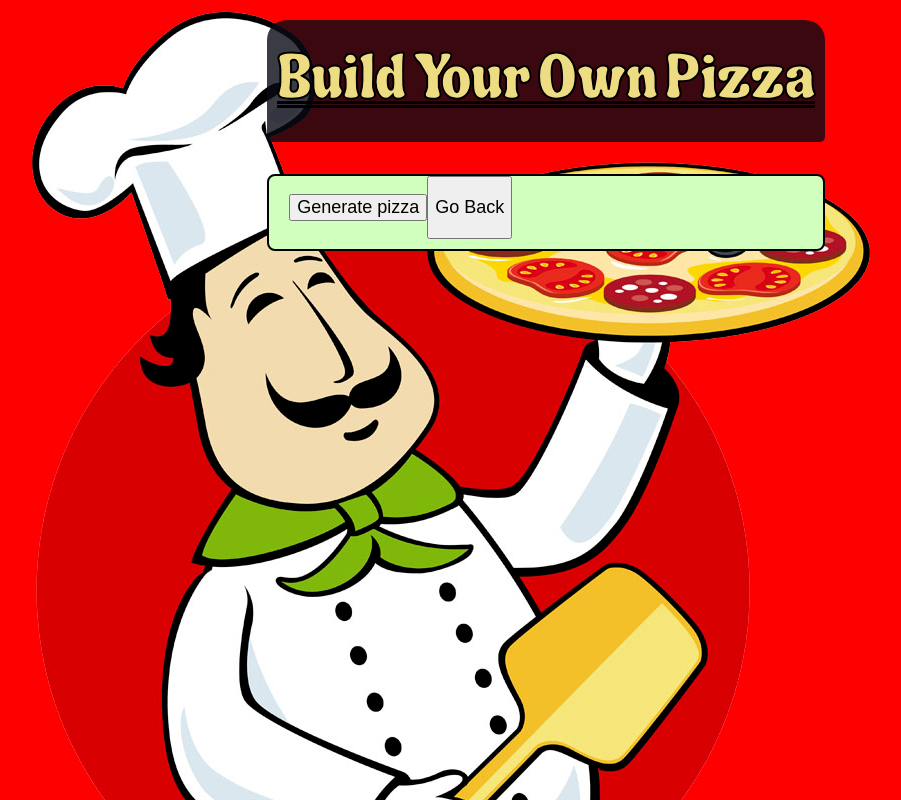
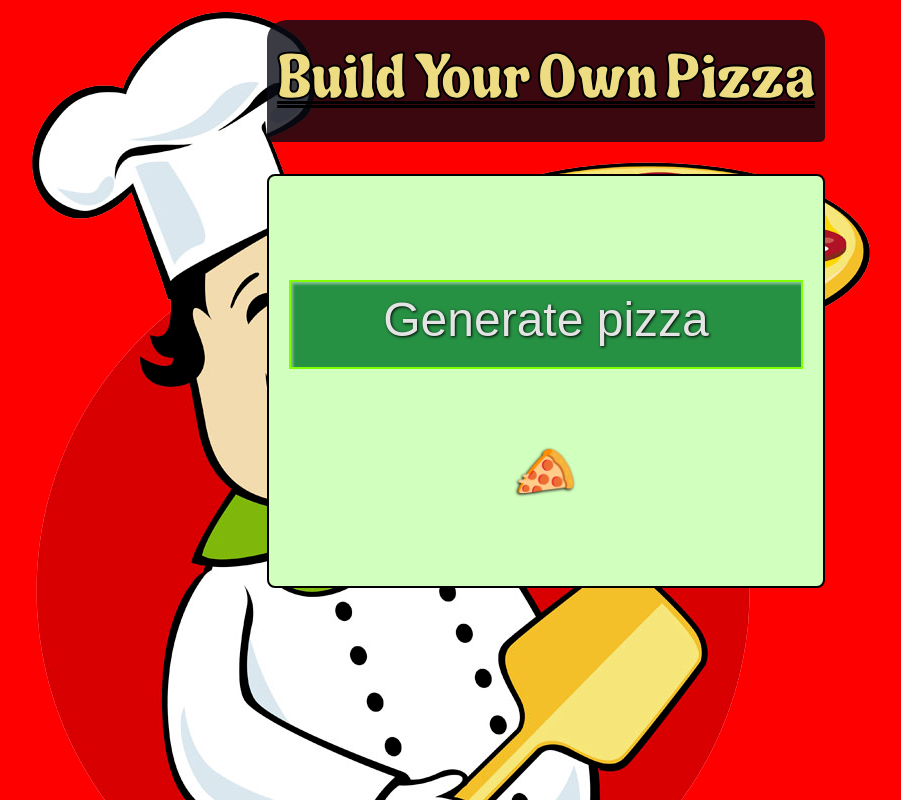
Before and after one commit to oksuriini/byop, an Angular app: page /final in a window 1280 px wide. Shown: the whole page, without its empty margins (94-995 px from the left). Built offline with nearby package versions, Linux system fonts and the light colour scheme.

Commit message:
Finished

```diff
--- a/src/app/base/BaseChoice.ts
+++ b/src/app/base/BaseChoice.ts
@@ -32,21 +32,21 @@ export function getBases(): BaseChoice[] {
     },
     {
       name: 'Pan Pizza',
-      image: 'pizza_base1ready.png',
+      image: 'pizza_base3ready.png',
       value: 'Pan Pizza',
       id: 'pan',
       formControlName: 'base',
     },
     {
       name: 'Neapolitan Pizza',
-      image: 'pizza_base3ready.png',
+      image: 'pizza_base4ready.png',
       value: 'Neapolitan Pizza',
       id: 'neapolitan',
       formControlName: 'base',
     },
     {
       name: 'Sheetpan Pizza',
-      image: 'pizza_base4ready.png',
+      image: 'pizza_base1ready.png',
       value: 'Sheetpan Pizza',
       id: 'square',
       formControlName: 'base',
--- a/src/app/final/final.component.css
+++ b/src/app/final/final.component.css
@@ -0,0 +1,24 @@
+.final {
+  display: flex;
+  flex-direction: column;
+  height: 400px;
+  justify-content: space-evenly;
+}
+
+.generate {
+  border: 2px #7fff00 solid;
+  background-color: #269043;
+  padding: 10px 0px 20px 0px;
+  color: #e4e4e4;
+  margin: 0;
+  text-align: center;
+  text-shadow: 1px 1px 3px black;
+  box-shadow: inset 2px 2px 3px rgba(250, 250, 250, 0.5);
+  font-size: 48px;
+  cursor: pointer;
+}
+
+.generate:hover {
+  border: 2px #7fff00 solid;
+  background-color: #26a043;
+}
--- a/src/app/final/final.component.html
+++ b/src/app/final/final.component.html
@@ -1,4 +1,11 @@
-<button type="button" [disabled]="disableButton" routerLink="/printout">
-  Generate pizza
-</button>
-<button type="" routerLink="/toppings"><p>Go Back</p></button>
+<div class="final">
+  <button
+    type="button"
+    [disabled]="disableButton"
+    routerLink="/printout"
+    class="generate"
+  >
+    Generate pizza
+  </button>
+  <button type="" routerLink="/toppings" class="button-back">🍕</button>
+</div>
--- a/src/app/pizza/pizza.ts
+++ /dev/null
@@ -1,2 +0,0 @@
-export class Pizza {
-}
--- a/src/app/printout/printout.component.css
+++ b/src/app/printout/printout.component.css
@@ -1,22 +1,24 @@
+.finalpizza {
+  display: flex;
+  flex-direction: column;
+  justify-content: center;
+  padding: 50px;
+}
 .box {
   display: grid;
-  grid-template-columns: repeat(12, 1fr);
   position: relative;
 }
 .base {
   grid-column: 1;
   grid-row: 1;
-  border: 1px red solid;
 }
 
 .sauce {
   grid-column: 1;
   grid-row: 1;
-  border: 1px green solid;
 }
 
 .topping {
   grid-column: 1;
   grid-row: 1;
-  border: 1px purple solid;
 }
--- a/src/app/printout/printout.component.html
+++ b/src/app/printout/printout.component.html
@@ -1,4 +1,4 @@
-<div>
+<div class="finalpizza">
   <form [formGroup]="wrapperForm"></form>
   <p>Here is your pizza, have a nice day!</p>
 
--- a/src/app/sauce/SauceChoice.ts
+++ b/src/app/sauce/SauceChoice.ts
@@ -22,19 +22,19 @@ export function getSauces(): SauceChoice[] {
     {
       name: 'BBQ Sauce',
       value: 'BBQ Sauce',
-      image: 'sauce1redy.png',
+      image: 'sauce3redy.png',
       formControlName: 'sauce',
     },
     {
       name: 'Marinara Sauce',
       value: 'Marinara Sauce',
-      image: 'sauce2redy.png',
+      image: 'sauce1redy.png',
       formControlName: 'sauce',
     },
     {
       name: 'Alfredo Sauce',
       value: 'Alfredo Sauce',
-      image: 'sauce3redy.png',
+      image: 'sauce2redy.png',
       formControlName: 'sauce',
     },
     {
```
Also changed, not shown: 1 other file (tests, documents, lock files or other folders).
